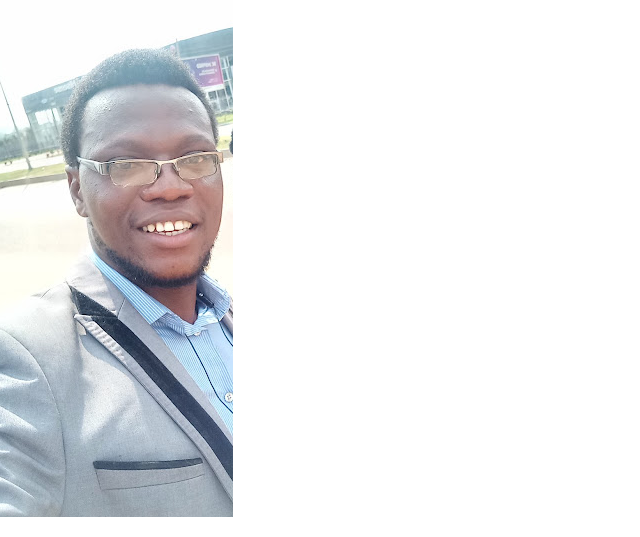
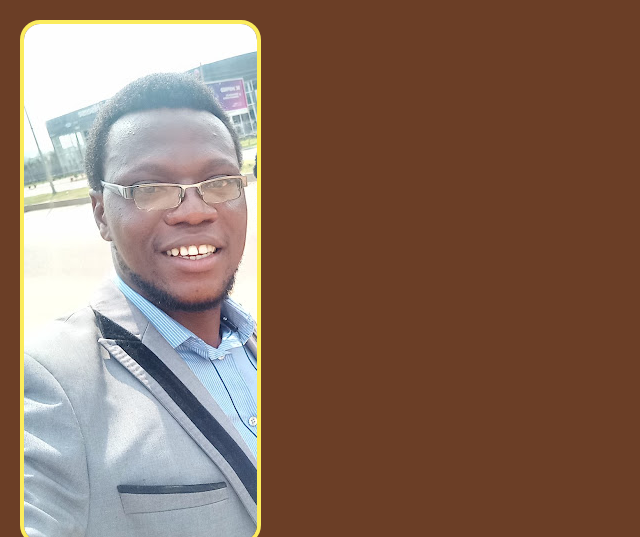
Before and after one commit to oyinnuel/personal-site, a plain HTML site: page index.html in a window 1280 px wide. Shown: the top 537 px of the page, without its empty margins (0-640 px from the left). Drawn offline with nearby package versions, Linux system fonts and the light colour scheme; a web font is replaced by a local one.

Commit message:
Update styles.css
uncommented the entire CSS and commented the width and height property

```diff
--- a/styles.css
+++ b/styles.css
@@ -1,4 +1,4 @@
-/* :root {
+:root {
     --superhero: 'Bangers', cursive;
     --fantasy: 'MedievalSharp', cursive;
     --space: 'Orbitron', sans-serif;
@@ -32,9 +32,9 @@ body, html {
 }
 
 img {
-    width: 30%;
+/*     width: 30%;
     height: 30%;
-    max-height: 20px;
+    max-height: 20px; */
     border-radius: calc(var(--image) * 2);
     border: 4px solid var(--text);
 }
@@ -76,4 +76,3 @@ button {
     font-family: var(--font);
     width: 160px;
 }
- */
```
